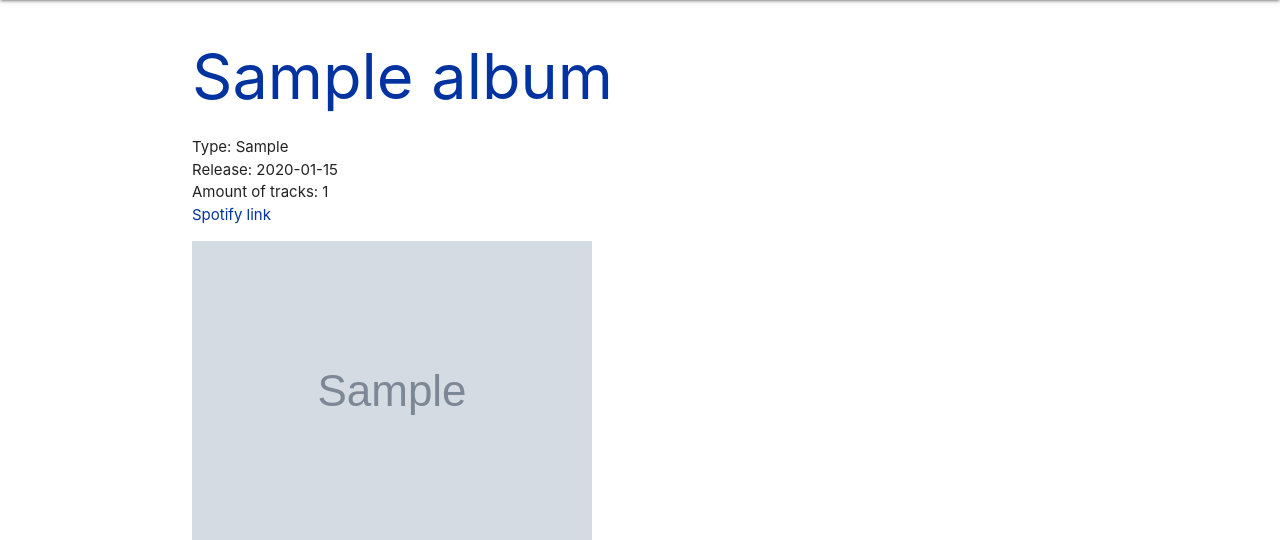
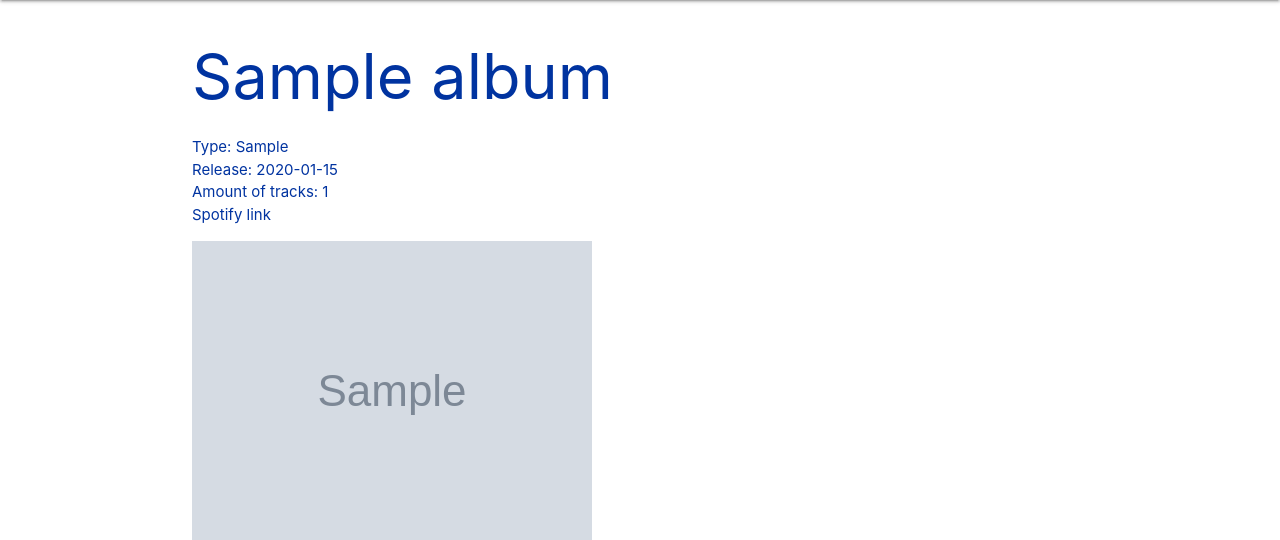
Before and after one commit to hain222/CS498GroupRepo, a Django app: page /albums/1 in a window 1280 px wide. Shown: the part 64-604 px from the top of the page. Run offline with Django 3.2, Linux system fonts and the light colour scheme; tables that the repository leaves empty hold one stand-in row (values such as "Sample post"); grey boxes marked "Sample" are stand-in pictures.

Commit message:
more text formatting

```diff
--- a/django_project/blog/static/blog/css/custom.css
+++ b/django_project/blog/static/blog/css/custom.css
@@ -37,3 +37,6 @@ a{
 a.hover{
 	color: #ADD8E6;
 }
+p {
+	color: #0033A0;
+}
--- a/django_project/blog/templates/blog/album.html
+++ b/django_project/blog/templates/blog/album.html
@@ -4,7 +4,7 @@
 <div class="container">
   <h1>{{ album.name }}</h1>
   <div class="row">
-    <p>
+    <p style="color:#0033A0">
       Type: {{ album.type }}
       <br>
       Release: {{ album.rel_date }}
```
